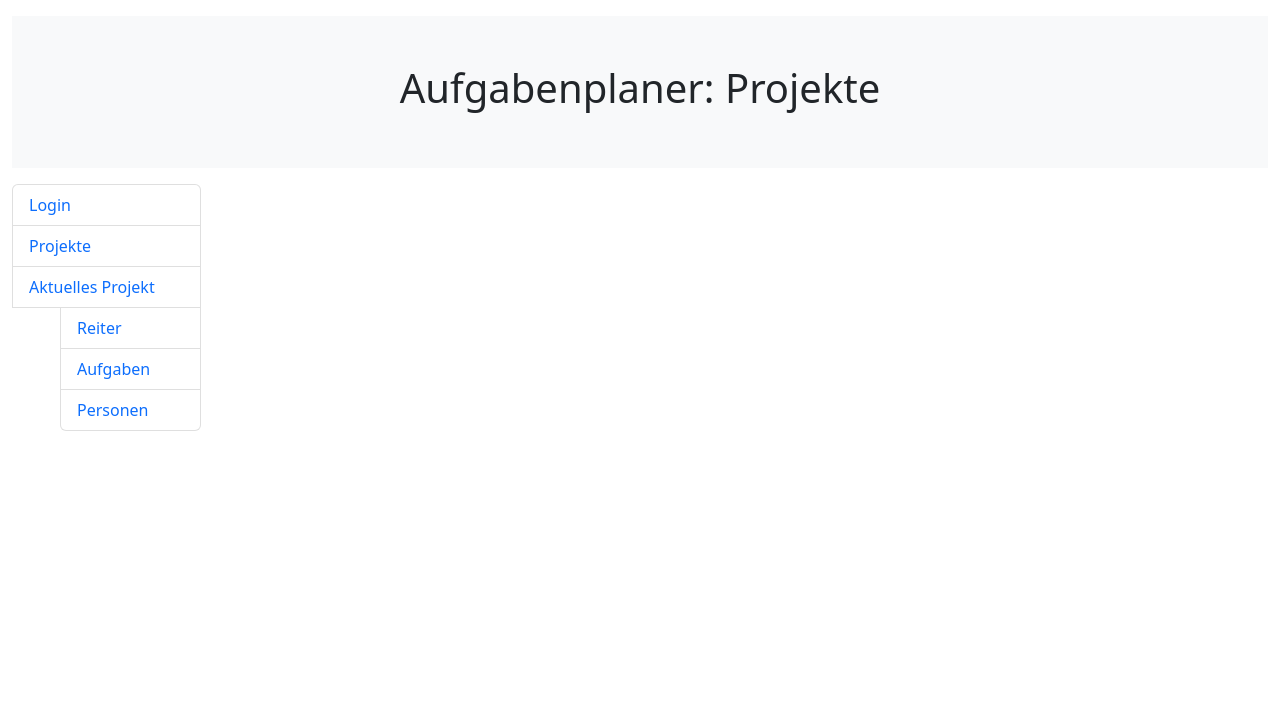
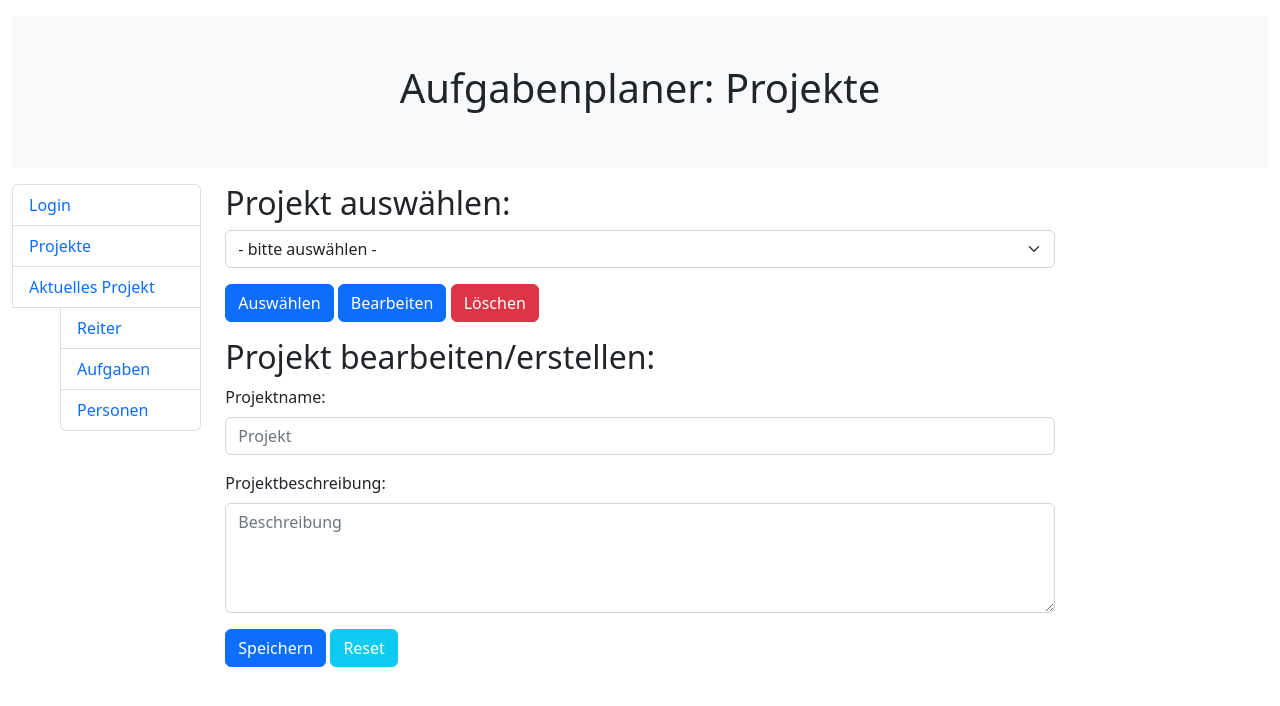
Before and after one commit to K3BAP/webentwicklung, a PHP site: page /projects.php in a window 1280 px wide. Shown: the top 706 px of the page. Run offline with PHP 8.4, Linux system fonts and the light colour scheme; lists and menus that the app fills with data are empty.

Commit message:
Projekte-Seite realisiert.

```diff
--- a/projects.php
+++ b/projects.php
@@ -15,6 +15,30 @@
     <div class="row">
         <?php require("./common/sidebar.php"); ?>
 
+        <div class="col-8">
+            <form class="mb-3">
+                <h2>Projekt auswählen:</h2>
+                <select class="form-select">
+                    <option label="- bitte auswählen -"></option>
+                </select>
+                <button class="btn btn-primary mt-3">Auswählen</button>
+                <button class="btn btn-primary mt-3">Bearbeiten</button>
+                <button class="btn btn-danger mt-3">Löschen</button>
+            </form>
+            <form>
+                <h2>Projekt bearbeiten/erstellen:</h2>
+                <div class="form-group mb-3">
+                    <label class="form-label" for="projektInput">Projektname:</label>
+                    <input class="form-control" id="projektInput" placeholder="Projekt">
+                </div>
+                <div class="form-group mb-3">
+                    <label class="form-label" for="beschreibungTextArea">Projektbeschreibung:</label>
+                    <textarea class="form-control" id="beschreibungTextArea" placeholder="Beschreibung" rows="4"></textarea>
+                </div>
+                <button class="btn btn-primary">Speichern</button>
+                <button class="btn btn-info text-white">Reset</button>
+            </form>
+        </div>
     </div>
 </div>
 </body>
```
